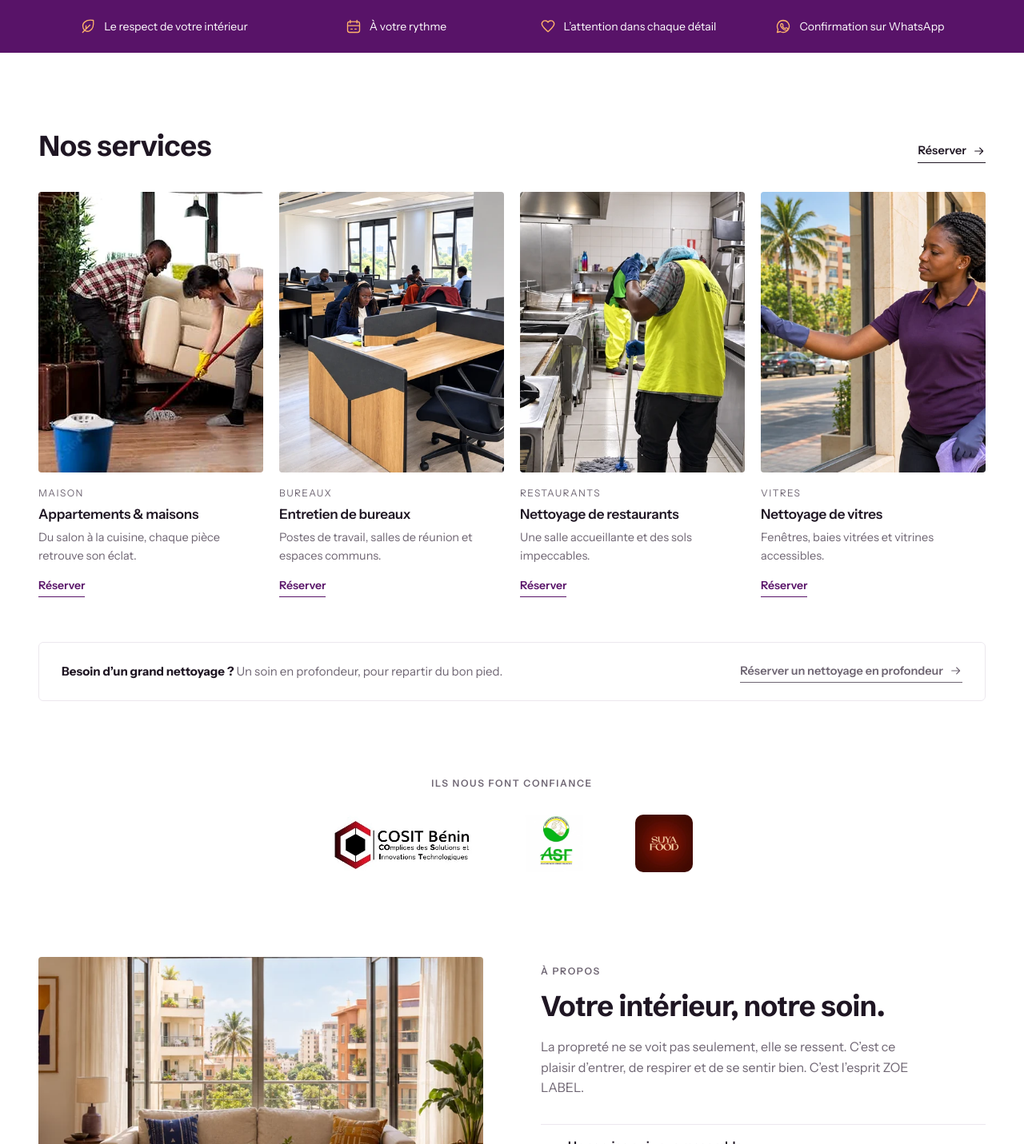
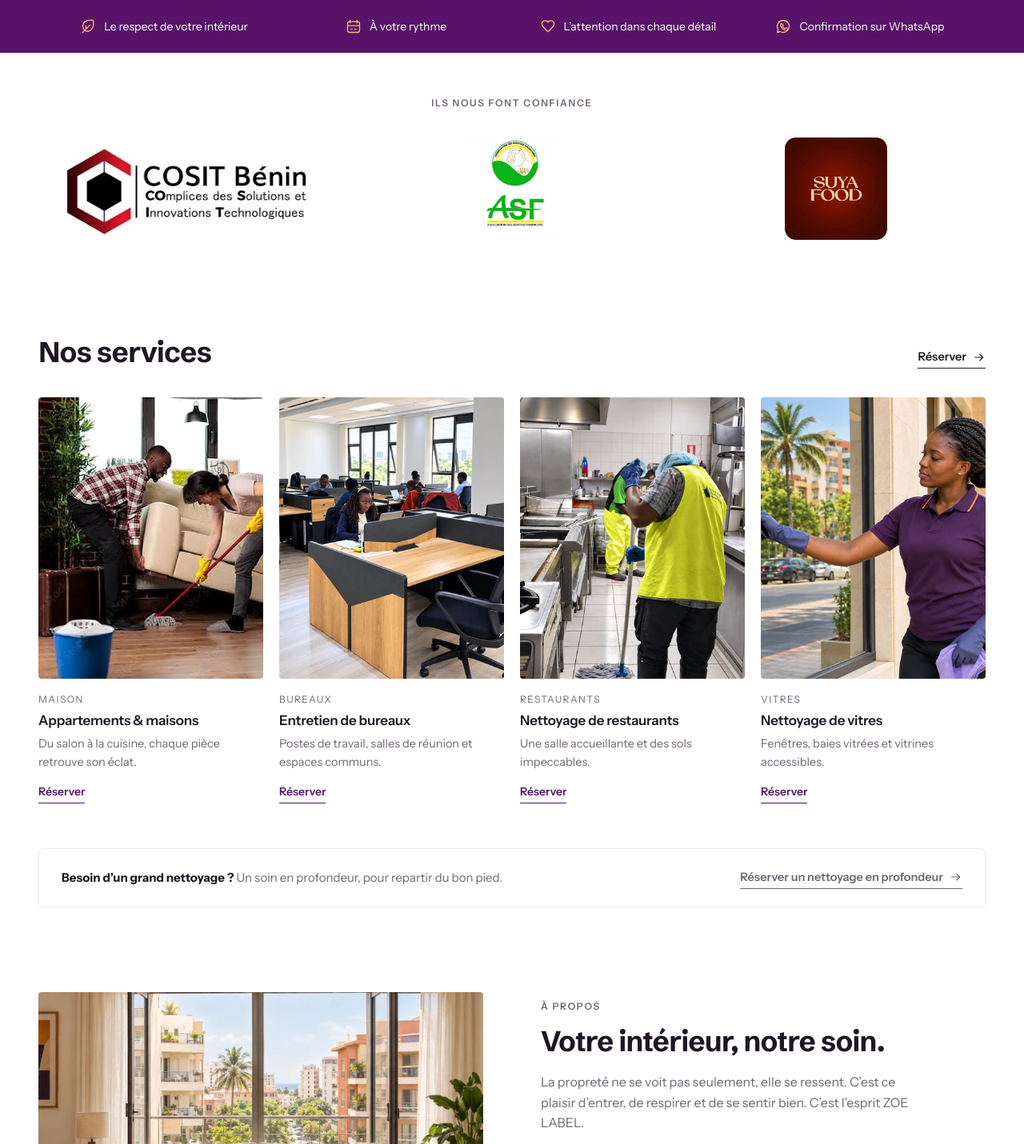
Before and after one commit to christAgu/zoe-label, a website built with Vite: page index.html in a window 1280 px wide. Shown: the part 755-2186 px from the top of the page at 80% size. Built offline with nearby package versions, Linux system fonts and the light colour scheme.

Commit message:
feat: move client logos under engagement bar, larger full-width layout
Co-Authored-By: Devin AI <158243242+devin-ai-integration[bot]@users.noreply.github.com>

```diff
--- a/index.html
+++ b/index.html
@@ -221,6 +221,45 @@
       </section>
 
       <section
+        class="clients-section container"
+        aria-labelledby="clients-title"
+      >
+        <h2 id="clients-title" class="clients-title reveal">
+          Ils nous font confiance
+        </h2>
+        <ul class="clients-grid reveal">
+          <li>
+            <img
+              src="./assets/client-cosit.webp"
+              alt="COSIT Bénin"
+              width="349"
+              height="141"
+              loading="lazy"
+            />
+          </li>
+          <li>
+            <img
+              src="./assets/client-asf.webp"
+              alt="ASF — Association des Services Financiers"
+              width="459"
+              height="444"
+              loading="lazy"
+            />
+          </li>
+          <li>
+            <img
+              class="is-square"
+              src="./assets/client-suya.webp"
+              alt="Suya Food"
+              width="400"
+              height="400"
+              loading="lazy"
+            />
+          </li>
+        </ul>
+      </section>
+
+      <section
         class="section container"
         id="services"
         aria-labelledby="services-title"
@@ -368,45 +407,6 @@
             <svg class="icon" aria-hidden="true"><use href="#i-arrow" /></svg>
           </button>
         </div>
-      </section>
-
-      <section
-        class="clients-section container"
-        aria-labelledby="clients-title"
-      >
-        <h2 id="clients-title" class="clients-title reveal">
-          Ils nous font confiance
-        </h2>
-        <ul class="clients-grid reveal">
-          <li>
-            <img
-              src="./assets/client-cosit.webp"
-              alt="COSIT Bénin"
-              width="349"
-              height="141"
-              loading="lazy"
-            />
-          </li>
-          <li>
-            <img
-              src="./assets/client-asf.webp"
-              alt="ASF — Association des Services Financiers"
-              width="459"
-              height="444"
-              loading="lazy"
-            />
-          </li>
-          <li>
-            <img
-              class="is-square"
-              src="./assets/client-suya.webp"
-              alt="Suya Food"
-              width="400"
-              height="400"
-              loading="lazy"
-            />
-          </li>
-        </ul>
       </section>
 
       <section class="split container" id="why-zoe" aria-labelledby="why-title">
--- a/styles.css
+++ b/styles.css
@@ -1177,10 +1177,10 @@ main h2 {
   color: var(--ink);
 }
 .clients-section {
-  padding-block: 0 96px;
+  padding-block: 56px 24px;
 }
 .clients-title {
-  margin: 0 0 32px;
+  margin: 0 0 36px;
   font-family: var(--font);
   font-size: 12px;
   font-weight: 600;
@@ -1193,19 +1193,24 @@ main h2 {
   margin: 0;
   padding: 0;
   list-style: none;
-  display: flex;
-  flex-wrap: wrap;
+  display: grid;
+  grid-template-columns: repeat(3, 1fr);
+  align-items: center;
+  gap: 32px;
+}
+.clients-grid li {
+  display: flex;
   justify-content: center;
-  align-items: center;
-  gap: 28px 64px;
 }
 .clients-grid img {
   display: block;
   width: auto;
-  height: 72px;
+  max-width: 100%;
+  height: clamp(96px, 10vw, 150px);
+  object-fit: contain;
 }
 .clients-grid .is-square {
-  border-radius: 10px;
+  border-radius: 14px;
 }
 .split {
   padding-block: 0 96px;
@@ -1651,13 +1656,17 @@ main h2 {
     align-items: flex-start;
   }
   .clients-section {
-    padding-block: 0 64px;
+    padding-block: 40px 8px;
   }
   .clients-grid {
-    gap: 20px 32px;
+    grid-template-columns: repeat(2, 1fr);
+    gap: 20px 24px;
+  }
+  .clients-grid li:first-child {
+    grid-column: 1 / -1;
   }
   .clients-grid img {
-    height: 56px;
+    height: 84px;
   }
   .split {
     padding-block: 0 64px;
```
